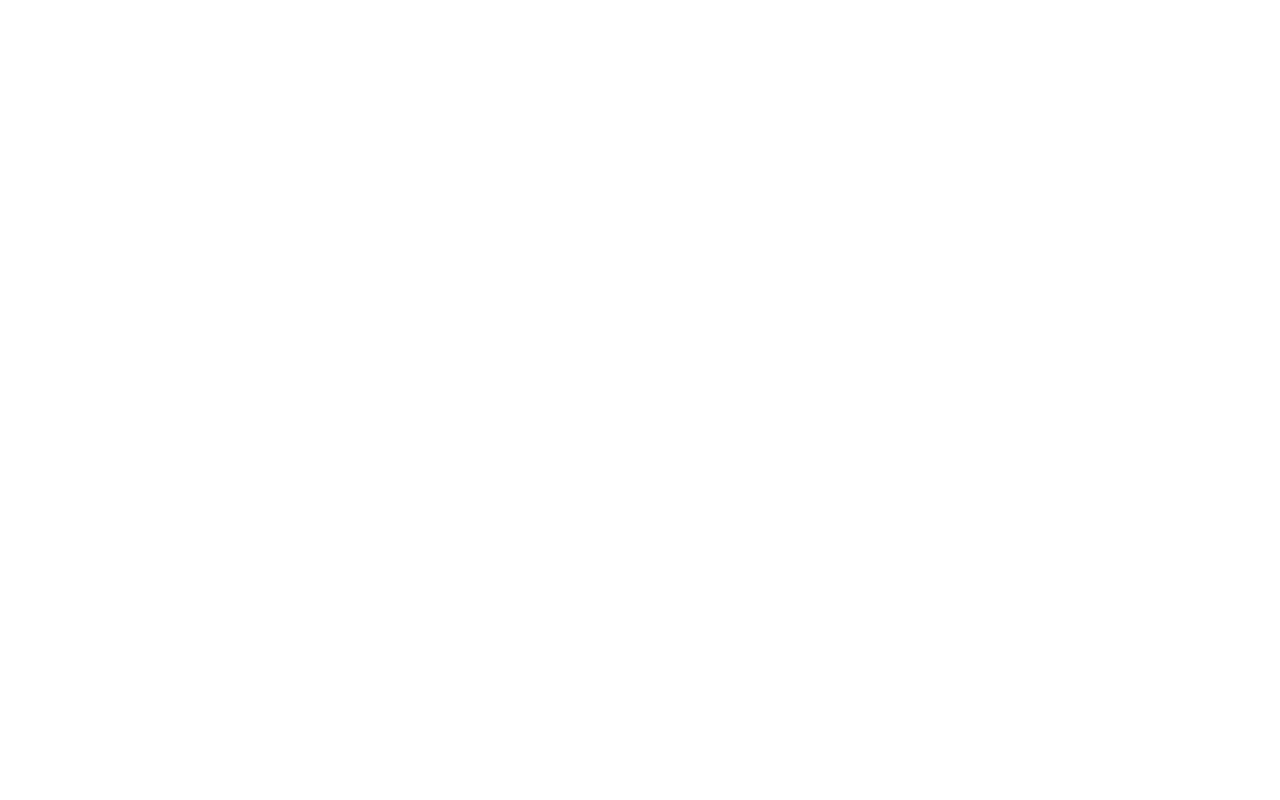
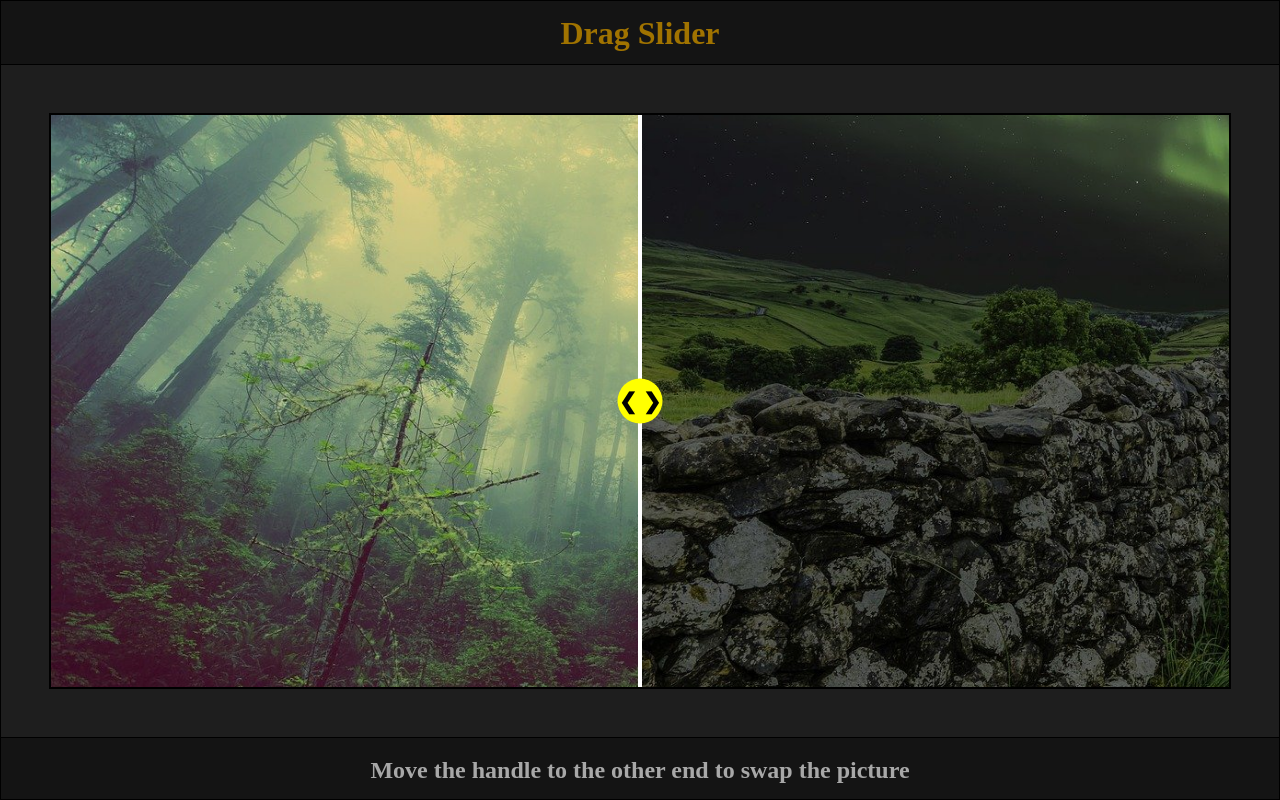
Before and after one commit to m-domagala/drag-slider, a website built with webpack: page src/main.html in a window 1280 px wide. Built offline with nearby package versions, Linux system fonts and the light colour scheme.

Commit message:
add html and styles

```diff
--- a/src/main.html
+++ b/src/main.html
@@ -9,5 +9,27 @@
   <meta name="author" content="Michal Domagala" />
   <title>Drag Slider</title>
  </head>
- <body></body>
+ <body>
+  <div class="wrapper">
+   <header class="header">
+    <h1 class="header__title">Drag Slider</h1>
+   </header>
+
+   <main class="slider-container">
+    <div class="slider">
+     <div class="slider__images-container">
+      <div class="slider__image slider__image--1"></div>
+      <div class="slider__image slider__image--2"></div>
+      <div class="slider__image slider__image--3"></div>
+     </div>
+     <div class="slider__divider">
+      <p class="slider__handle">&#10094 &#10095</p>
+     </div>
+    </div>
+   </main>
+   <div class="guide">
+    <h2 class="guide__text">Move the handle to the other end to swap the picture</h2>
+   </div>
+  </div>
+ </body>
 </html>
--- a/src/main.scss
+++ b/src/main.scss
@@ -1,3 +1,4 @@
 @import 'scss/reset';
+@import 'scss/mixins';
 @import 'scss/variables';
 @import 'scss/slider';
--- /dev/null
+++ b/src/scss/_mixins.scss
@@ -0,0 +1,11 @@
+@mixin landscape {
+ @media (orientation: landscape) {
+  @content;
+ }
+}
+
+@mixin landscape-large {
+ @media (orientation: landscape) and (min-width: 1023px) {
+  @content;
+ }
+}
--- a/src/scss/_slider.scss
+++ b/src/scss/_slider.scss
@@ -0,0 +1,138 @@
+body {
+ background-color: rgb(40, 40, 40);
+}
+
+.wrapper {
+ max-width: 1366px;
+ height: 100vh;
+ margin: 0 auto;
+ overflow: hidden;
+ text-align: center;
+ user-select: none;
+ font-family: 'Times New Roman', Times, serif;
+ border: 1px solid black;
+}
+
+.header {
+ height: $height-portrait;
+ border-bottom: 1px solid black;
+ background-color: rgb(20, 20, 20);
+ @include landscape {
+  height: $height-landscape;
+ }
+ &__title {
+  font-size: 3.5vh;
+  line-height: $height-portrait;
+  color: rgb(160, 115, 0);
+  @include landscape {
+   font-size: 4vh;
+   line-height: $height-landscape;
+  }
+ }
+}
+
+.guide {
+ height: $height-portrait;
+ border-top: 1px solid black;
+ background-color: rgb(20, 20, 20);
+ @include landscape {
+  height: $height-landscape;
+ }
+ &__text {
+  font-size: 3.8vw;
+  line-height: $height-portrait;
+  color: rgb(168, 168, 168);
+  @include landscape {
+   font-size: 3vh;
+   line-height: $height-landscape;
+  }
+ }
+}
+
+.slider-container {
+ display: flex;
+ flex-direction: column;
+ height: 100vh - $height-portrait * 2;
+ background-color: rgb(30, 30, 30);
+ @include landscape {
+  height: 100vh - $height-landscape * 2;
+ }
+}
+
+.slider {
+ position: relative;
+ flex-grow: 1;
+ margin: 5vh;
+ border: 2px solid black;
+ @include landscape {
+  margin: 6vh;
+ }
+ &__images-container {
+  position: relative;
+  height: 100%;
+  overflow: hidden;
+ }
+ &__image {
+  position: absolute;
+  width: 100%;
+  height: 100%;
+  background-position: center;
+  background-size: cover;
+  &--1 {
+   z-index: 1;
+   transform: translateY(50%);
+   background-image: url('./images/portrait1.jpg');
+   @include landscape {
+    transform: translateX(50%);
+    background-image: url('./images/small1.jpg');
+   }
+   @include landscape-large {
+    transform: translateX(50%);
+    background-image: url('./images/large1.jpg');
+   }
+  }
+  &--2 {
+   background-image: url('./images/portrait2.jpg');
+   @include landscape {
+    background-image: url('./images/small2.jpg');
+   }
+   @include landscape-large {
+    background-image: url('./images/large2.jpg');
+   }
+  }
+ }
+ &__divider {
+  position: absolute;
+  top: 50%;
+  left: 0;
+  z-index: 2;
+  width: 100%;
+  height: 4px;
+  transform: translateY(-50%);
+  background-color: white;
+  @include landscape {
+   top: 0;
+   left: 50%;
+   width: 4px;
+   height: 100%;
+   transform: translateX(-50%);
+  }
+ }
+ &__handle {
+  position: absolute;
+  top: 50%;
+  left: 50%;
+  width: 45px;
+  height: 45px;
+  line-height: 45px;
+  transform: translate(-50%, -50%) rotate(90deg);
+  border-radius: 50%;
+  font-size: 22px;
+  font-weight: bold;
+  cursor: pointer;
+  background-color: yellow;
+  @include landscape {
+   transform: translate(-50%, -50%) rotate(0);
+  }
+ }
+}
--- a/src/scss/_variables.scss
+++ b/src/scss/_variables.scss
@@ -0,0 +1,2 @@
+$height-portrait: 6vh;
+$height-landscape: 8vh;
```
